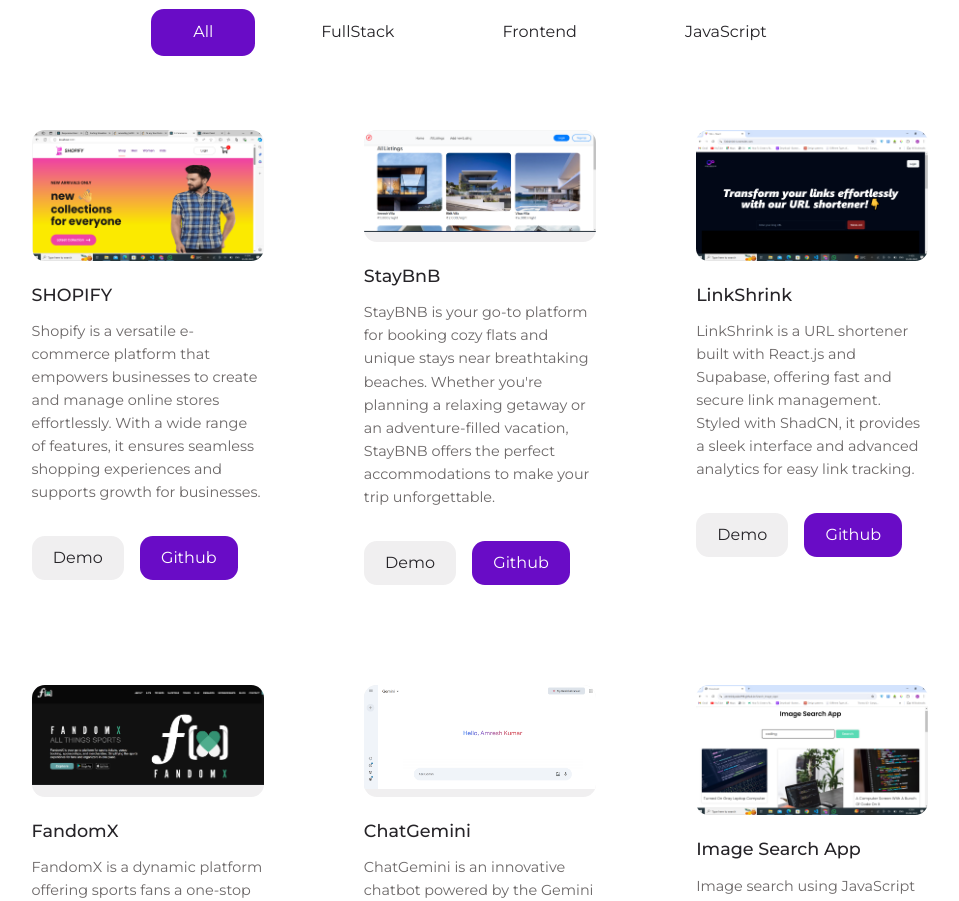
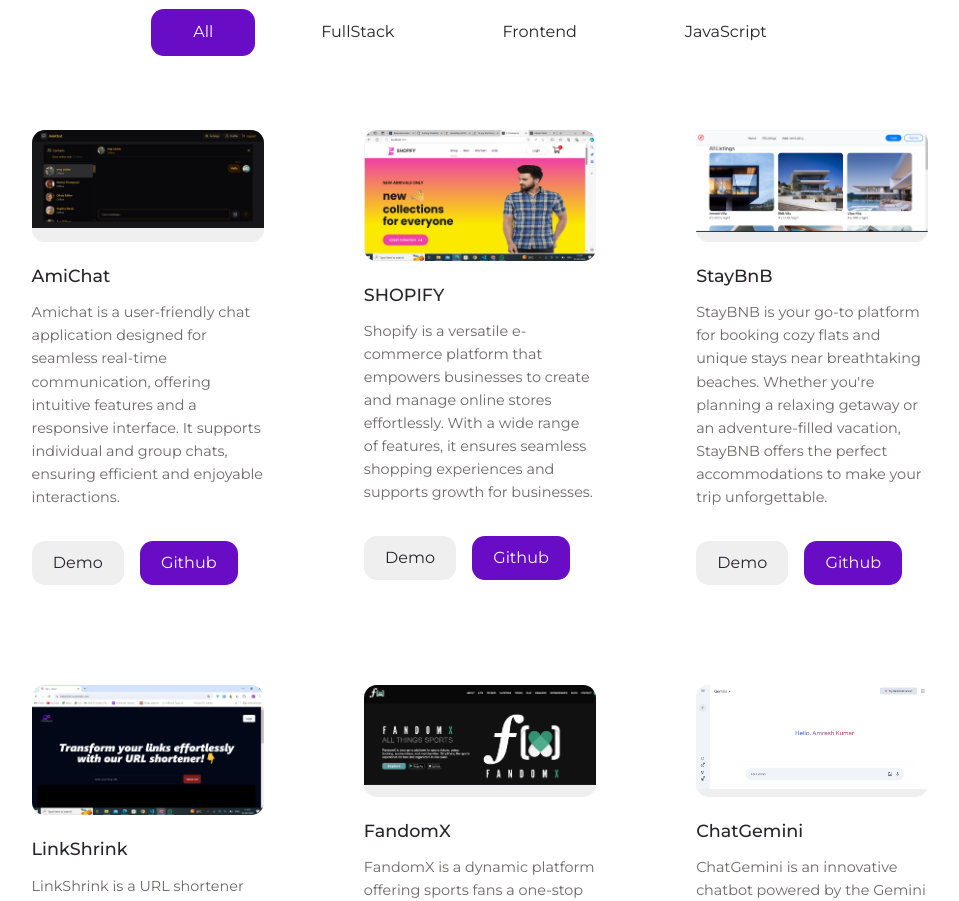
Before and after one commit to amreshkyadav998/AmyPortfolio, a React (Create React App) app: page / in a window 1280 px wide. Shown: the part 2020-2921 px from the top of the page, without its empty margins (160-1119 px from the left). Built offline with nearby package versions, Linux system fonts and the light colour scheme.

Commit message:
AmiChat added

```diff
--- a/src/sections/portfolio/data.js
+++ b/src/sections/portfolio/data.js
@@ -1,5 +1,14 @@
 const data = [
 
+    {
+        id : 12,
+        category : 'FullStack',
+        image:"/assets/AmiChat.png",
+        title:"AmiChat",
+        desc : "Amichat is a user-friendly chat application designed for seamless real-time communication, offering intuitive features and a responsive interface. It supports individual and group chats, ensuring efficient and enjoyable interactions.",
+        demo:"https://amichat.onrender.com/login",
+        github:"https://github.com/amreshkyadav998/AmiChat"
+    },
     {
         id : 11,
         category : 'FullStack',
@@ -9,6 +18,7 @@
         demo:"https:///",
         github:"https://github.com/amreshkyadav998/ShopifyLast"
     },
+
 
     {
         id: 2,
```
Also changed, not shown: public/assets/AmiChat.png (added), src/assets/AmiChat.png (added).
